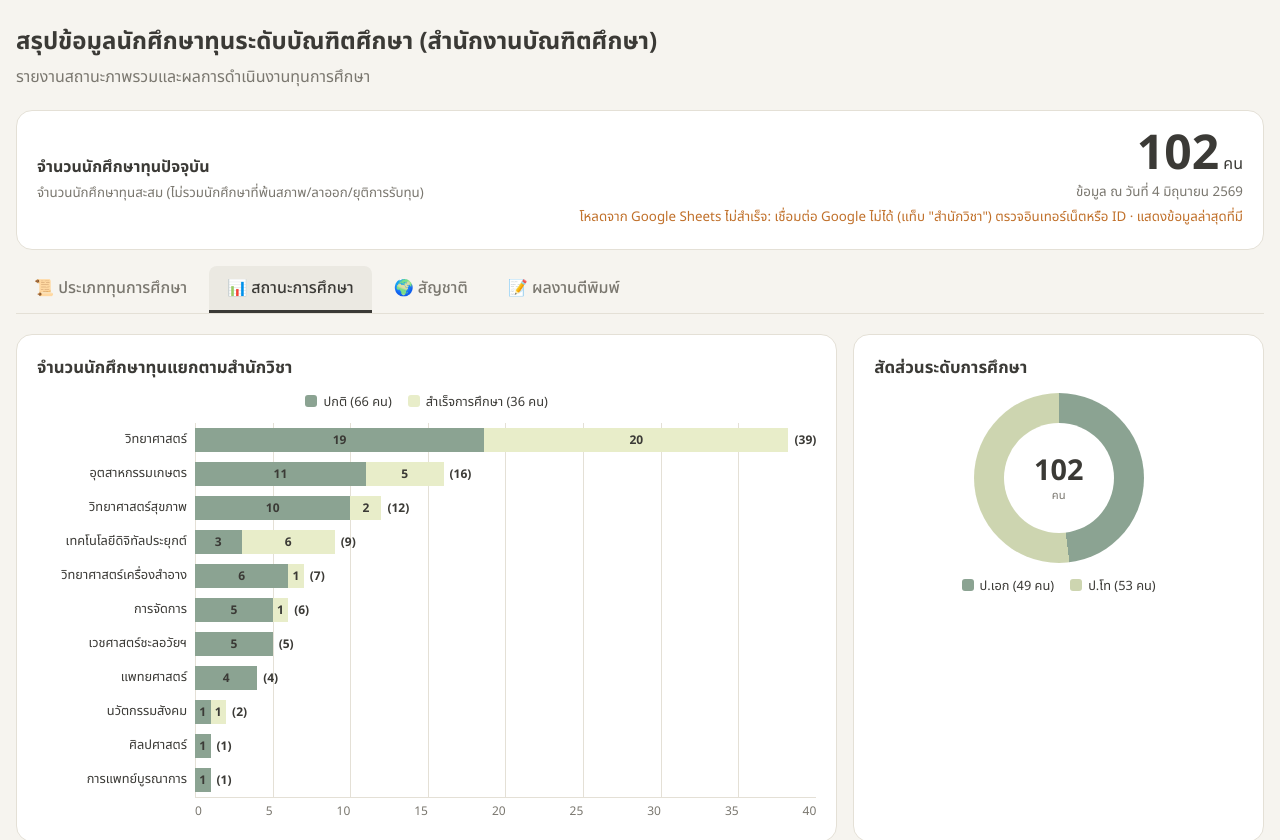
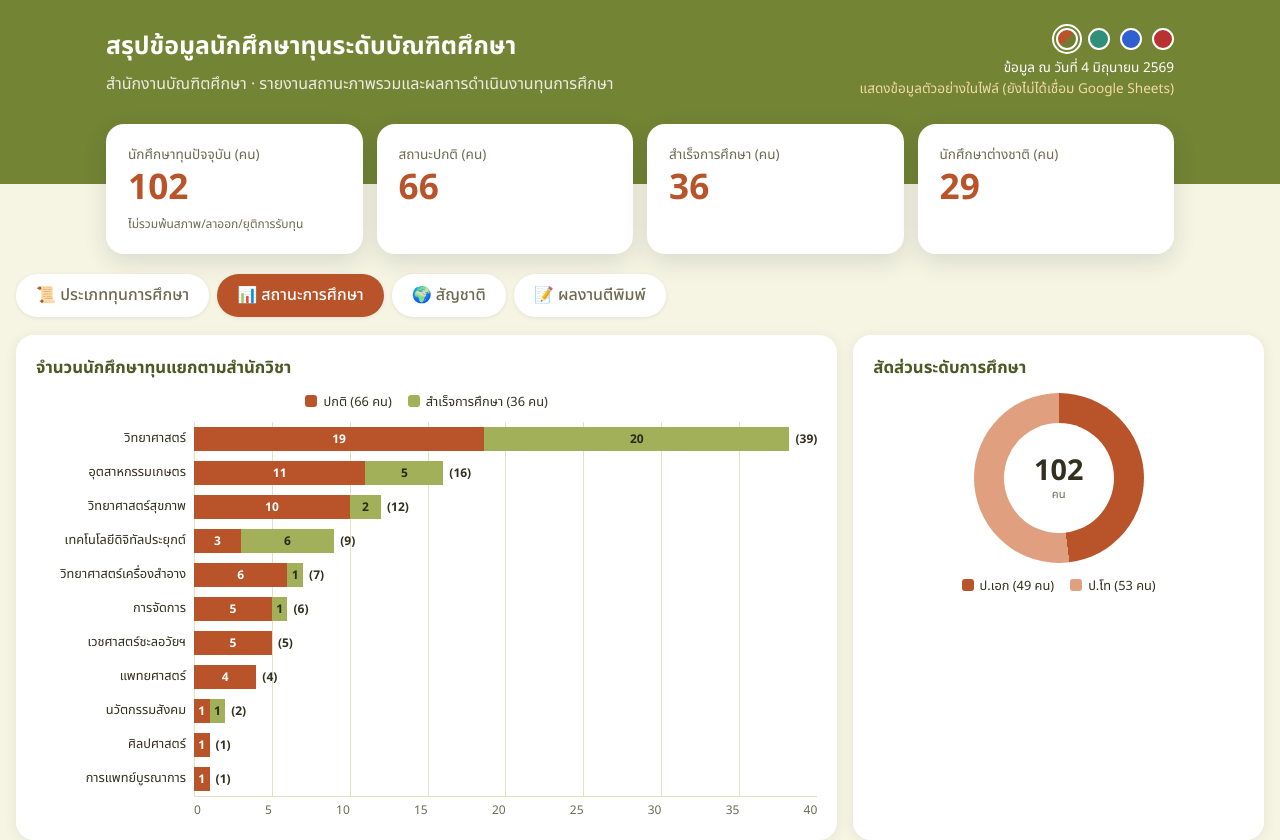
Before and after one commit to ratchaneewansuw-rgb/scholarship-dashboard, a plain HTML site: page index.html in a window 1280 px wide. Shown: the top 840 px of the page. Drawn offline with Linux system fonts and the light colour scheme; a web font is replaced by a local one.

Commit message:
Update index.html

```diff
--- a/index.html
+++ b/index.html
@@ -4,6 +4,7 @@
 <meta charset="UTF-8">
 <meta name="viewport" content="width=device-width, initial-scale=1.0">
 <title>สรุปข้อมูลนักศึกษาทุนระดับบัณฑิตศึกษา (สำนักงานบัณฑิตศึกษา)</title>
+<link href="https://fonts.googleapis.com/css2?family=IBM+Plex+Sans+Thai:wght@400;500;600;700&display=swap" rel="stylesheet">
 <link href="https://fonts.googleapis.com/css2?family=Noto+Sans+Thai:wght@400;500;700&display=swap" rel="stylesheet">
 <style>
 :root{--bg:#f6f4ef;--card:#fff;--ink:#3b3a36;--muted:#7a776f;--line:#e4e0d6;--sage:#8ba392;--sand:#d3a577;--pale:#e8edc9;--rust:#c0702a;--soft:#faf9f6}
@@ -58,18 +59,55 @@ tfoot td{font-weight:700;background:var(--soft)}
 .vb i{display:block;width:100%;border-radius:6px 6px 0 0;margin-top:4px}
 .vl{display:flex;gap:12px;margin:6px 0 0 32px;font-size:.75rem;color:var(--muted);text-align:center}
 .vl span{flex:1}
+
+/* ===== v2: ธีมสีและรูปแบบใหม่ ===== */
+:root,[data-theme=green]{--main:#0e5a4a;--c1:#2f8f78;--c2:#a8d5c4;--c3:#e0a84f;--c4:#4a86b8;--c5:#6bb7a0;--c6:#2b5d52;--bg:#eef3f1;--tint:#e3efea;--soft:#f6faf8}
+[data-theme=warm]{--main:#738435;--c1:#b8532a;--c2:#a2b05a;--c3:#a2b05a;--c4:#c3cc8f;--c5:#e0a07f;--c6:#7a3416;--bg:#f6f5e4;--tint:#e9eccb;--soft:#fafaf0;--line:#dfe2c4;--muted:#6d6a52;--ink:#33301f;--rust:#b8532a}
+[data-theme=warm] h2,[data-theme=warm] th{color:#4b5a24}
+[data-theme=warm] .kpi b{color:var(--c1)}
+[data-theme=warm] .tabs button[aria-selected=true]{background:var(--c1)}
+[data-theme=warm] .top #src{color:#f3d9a6!important}
+[data-theme=blue]{--main:#1b3a8c;--c1:#2f5fd0;--c2:#a9c0f2;--c3:#f2a33a;--c4:#16a0a8;--c5:#7f9fe6;--c6:#233f86;--bg:#eef2fa;--tint:#e1e8f8;--soft:#f6f8fd}
+[data-theme=red]{--main:#8f1d1d;--c1:#b83232;--c2:#f0b7ac;--c3:#d9a032;--c4:#7a5c2e;--c5:#e08a7a;--c6:#6e1a1a;--bg:#f8f1ee;--tint:#f5e3de;--soft:#fcf7f5}
+body{font-family:"IBM Plex Sans Thai","Noto Sans Thai",Tahoma,sans-serif;background:var(--bg)}
+.top{background:var(--main);color:#fff;padding:28px 0 84px}
+.top .in{max-width:1100px;margin:0 auto;padding:0 16px;display:flex;flex-wrap:wrap;gap:16px;justify-content:space-between;align-items:flex-start}
+.top h1{font-size:1.55rem;margin:0;color:#fff;font-weight:600}
+.top p{margin:6px 0 0;opacity:.85}
+.top .meta{text-align:right;font-size:.85rem}
+.top #src{color:#ffe08a!important}
+.sws{display:flex;gap:10px;justify-content:flex-end;margin-bottom:8px}
+.sw{width:22px;height:22px;border-radius:50%;border:2px solid #fff;cursor:pointer;padding:0}
+.sw[aria-pressed=true]{outline:2px solid #fff;outline-offset:2px}
+.kpis{max-width:1100px;margin:-60px auto 20px;padding:0 16px;display:grid;gap:14px;grid-template-columns:repeat(auto-fit,minmax(210px,1fr))}
+.kpi{background:var(--card);border-radius:18px;padding:18px 22px;box-shadow:0 8px 24px rgba(20,30,40,.12)}
+.kpi span{color:var(--muted);font-size:.85rem}
+.kpi b{display:block;font-size:2.2rem;line-height:1.25;color:var(--main);font-weight:600}
+.kpi small{color:var(--muted);font-size:.75rem}
+.wrap{padding-top:0}
+.card{border:0;border-radius:18px;box-shadow:0 2px 14px rgba(20,30,40,.07)}
+h2{font-weight:600;color:var(--main)}
+.tabs{border:0;gap:8px;margin:0 0 18px}
+.tabs button{border:0;border-radius:999px;padding:9px 20px;background:var(--card);color:var(--muted);box-shadow:0 1px 4px rgba(20,30,40,.08)}
+.tabs button[aria-selected=true]{background:var(--main);color:#fff;border-radius:999px}
+th{background:var(--tint);color:var(--main);font-weight:600}
+tfoot td{background:var(--tint)}
+.grid th,.grid td,th,td{border-left:0;border-right:0;border-top:0;border-bottom:1px solid var(--line)}
 </style>
 </head>
 <body>
+<div class="top"><div class="in">
+  <div><h1>สรุปข้อมูลนักศึกษาทุนระดับบัณฑิตศึกษา</h1><p>สำนักงานบัณฑิตศึกษา · รายงานสถานะภาพรวมและผลการดำเนินงานทุนการศึกษา</p></div>
+  <div class="meta"><div class="sws"><button class="sw" data-th="warm" style="background:linear-gradient(135deg,#b8532a 50%,#6f7d34 50%)" title="อบอุ่น" aria-label="ธีมอบอุ่น"></button><button class="sw" data-th="green" style="background:#2f8f78" title="เขียว" aria-label="ธีมเขียว"></button><button class="sw" data-th="blue" style="background:#2f5fd0" title="น้ำเงิน" aria-label="ธีมน้ำเงิน"></button><button class="sw" data-th="red" style="background:#b83232" title="แดง-ทอง" aria-label="ธีมแดง-ทอง"></button></div>
+  <div id="asof"></div><div id="src"></div></div>
+</div></div>
+<div class="kpis">
+  <div class="kpi"><span>นักศึกษาทุนปัจจุบัน (คน)</span><b id="total">102</b><small>ไม่รวมพ้นสภาพ/ลาออก/ยุติการรับทุน</small></div>
+  <div class="kpi"><span>สถานะปกติ (คน)</span><b id="kOk">-</b></div>
+  <div class="kpi"><span>สำเร็จการศึกษา (คน)</span><b id="kGrad">-</b></div>
+  <div class="kpi"><span>นักศึกษาต่างชาติ (คน)</span><b id="kFor">-</b></div>
+</div>
 <div class="wrap">
-  <h1>สรุปข้อมูลนักศึกษาทุนระดับบัณฑิตศึกษา (สำนักงานบัณฑิตศึกษา)</h1>
-  <p class="sub">รายงานสถานะภาพรวมและผลการดำเนินงานทุนการศึกษา</p>
-
-  <div class="card hero">
-    <div><strong>จำนวนนักศึกษาทุนปัจจุบัน</strong><br><small>จำนวนนักศึกษาทุนสะสม (ไม่รวมนักศึกษาที่พ้นสภาพ/ลาออก/ยุติการรับทุน)</small></div>
-    <div style="text-align:right"><span class="num" id="total">102</span> คน<br><small id="asof"></small><br><small id="src" style="color:var(--rust)"></small></div>
-  </div>
-
   <div class="tabs" role="tablist">
     <button role="tab" aria-selected="false" data-t="p0">📜 ประเภททุนการศึกษา</button>
     <button role="tab" aria-selected="true" data-t="p1">📊 สถานะการศึกษา</button>
@@ -146,14 +184,16 @@ tfoot td{font-weight:700;background:var(--soft)}
 <script>
 /* ===== ตั้งค่าการเชื่อม Google Sheets ===== */
 const CONFIG = {
-  SHEET_ID: "1xHVfFMGFoEybr3aeJgG2kf2PVgO4ejeJgzs7H78hGn8",   // วางลิงก์ของ Google Sheets ทั้งเส้น หรือเฉพาะ ID (ข้อความระหว่าง /d/ และ /edit) ก็ได้
+  SHEET_ID: "",   // วางลิงก์ของ Google Sheets ทั้งเส้น หรือเฉพาะ ID (ข้อความระหว่าง /d/ และ /edit) ก็ได้
   TABS: ["สำนักวิชา", "ประเทศ", "ระดับ", "โครงการทุน", "ตั้งค่า"],   // ต้องตรงกับชื่อแท็บใน Sheets
   REFRESH_SECONDS: 60
 };
 
 const $ = id => document.getElementById(id);
 const fmt = (n, d = 0) => n.toLocaleString("en-US", {minimumFractionDigits: d, maximumFractionDigits: d});
-const SAGE = "#8ba392", SAND = "#d3a577", PALE = "#e8edc9", BLUE = "#6f8fb5";
+let SAGE, PALE, SAND, BLUE, C5, C6;
+function readTheme() { const g = n => getComputedStyle(document.documentElement).getPropertyValue(n).trim(); SAGE = g("--c1"); PALE = g("--c2"); SAND = g("--c3"); BLUE = g("--c4"); C5 = g("--c5"); C6 = g("--c6"); }
+readTheme();
 const esc = s => String(s ?? "").replace(/[&<>"]/g, c => ({"&": "&amp;", "<": "&lt;", ">": "&gt;", '"': "&quot;"}[c]));
 const sum = (a, i) => a.reduce((s, r) => s + r[i], 0);
 
@@ -219,12 +259,13 @@ async function fetchAll() {
 }
 
 /* ===== ตัวช่วยวาดกราฟ ===== */
+const txt = c => { if (!/^#[0-9a-f]{6}$/i.test(c)) return "#33301f"; const n = parseInt(c.slice(1), 16); return (0.299 * (n >> 16) + 0.587 * ((n >> 8) & 255) + 0.114 * (n & 255)) > 150 ? "#2a2a1a" : "#fff"; };
 function hbar(id, rows, names, colors) {
   const m = Math.max(1, ...rows.map(r => r[1].reduce((a, b) => a + b, 0)));
   const step = m <= 40 ? 5 : m <= 80 ? 10 : 20, max = Math.ceil(m / step) * step, n = max / step;
   const col = i => rows.reduce((s, r) => s + r[1][i], 0);
   const legend = names.map((t, i) => `<span><i class="dot" style="background:${colors[i]}"></i>${t} (${col(i)} คน)</span>`).join("");
-  const body = rows.map(([l, v]) => `<div class="hrow"><div class="hl">${l}</div><div class="ht" style="--w:${100 / n}%">${v.map((x, i) => x ? `<div style="width:${x / max * 100}%;background:${colors[i]}">${x}</div>` : "").join("")}<b>(${v.reduce((a, b) => a + b, 0)})</b></div></div>`).join("");
+  const body = rows.map(([l, v]) => `<div class="hrow"><div class="hl">${l}</div><div class="ht" style="--w:${100 / n}%">${v.map((x, i) => x ? `<div style="width:${x / max * 100}%;background:${colors[i]};color:${txt(colors[i])}">${x}</div>` : "").join("")}<b>(${v.reduce((a, b) => a + b, 0)})</b></div></div>`).join("");
   let ticks = ""; for (let t = 0; t <= max; t += step) ticks += `<span>${t}</span>`;
   $(id).innerHTML = `<div class="legend">${legend}</div>${body}<div class="axis"><span></span><div>${ticks}</div></div>`;
 }
@@ -240,11 +281,11 @@ function donut(dId, items, total, tId) {
 /* ===== แสดงผลทั้งหน้า ===== */
 function render(D) {
   const sc = D.schools, ok = sum(sc, 1), grad = sum(sc, 2), drop = sum(sc, 3), total = ok + grad;
-  $("total").textContent = fmt(total); $("asof").textContent = "ข้อมูล ณ วันที่ " + D.asOf;
+  $("total").textContent = fmt(total); $("asof").textContent = "ข้อมูล ณ วันที่ " + D.asOf; $("kOk").textContent = ok; $("kGrad").textContent = grad; $("kFor").textContent = sum(sc, 5);
 
   // แท็บสถานะการศึกษา
   hbar("stBar", sc.map(r => [r[0], [r[1], r[2]]]), ["ปกติ", "สำเร็จการศึกษา"], [SAGE, PALE]);
-  const lvCol = [SAGE, "#cdd5b0", SAND, PALE], lv = D.levels.map((r, i) => [r[0], r[1] + r[2], lvCol[i % 4]]);
+  const lvCol = [SAGE, C5, SAND, PALE], lv = D.levels.map((r, i) => [r[0], r[1] + r[2], lvCol[i % 4]]);
   donut("lvD", lv, sum(lv.map(x => [0, x[1]]), 1));
   $("lvL").innerHTML = lv.map(([n, v, c]) => `<span><i class="dot" style="background:${c}"></i>${n} (${v} คน)</span>`).join("");
   $("stTb").innerHTML = sc.map(r => `<tr><td>${r[0]}</td><td>${r[1]}</td><td>${r[2]}</td><td class="warn">${r[3]}</td><td><b>${r[1] + r[2] + r[3]}</b></td></tr>`).join("");
@@ -257,7 +298,7 @@ function render(D) {
   hbar("natBar", sc.filter(r => r[4] + r[5] > 0).map(r => [r[0], [r[4], r[5]]]), ["ไทย", "ต่างชาติ"], [SAGE, SAND]);
   hbar("lvNat", D.levels.map(r => [`${r[0]} (${r[1] + r[2]} คน)`, [r[1], r[2]]]), ["ไทย", "ต่างชาติ"], [SAGE, SAND]);
   donut("natD", [["ไทย", thai, SAGE], ["ต่างชาติ", foreign, SAND]], thai + foreign, "natT");
-  const cc = ["#8ba392", "#d3a577", "#e8edc9", "#a6b5a8", "#c0702a", "#e8edc9", "#dc9a55", "#6b6f3a", "#2a3820"];
+  const cc = [SAGE, SAND, BLUE, C5, C6, SAGE, SAND, BLUE, C5];
   const cmax = Math.max(10, Math.ceil(Math.max(...D.countries.map(c => c[1])) / 10) * 10);
   $("ctry").innerHTML = `<div class="vbars">${D.countries.map(([, v], i) => `<div class="vb">${v}<i style="height:${v / cmax * 100}%;background:${cc[i % cc.length]}"></i></div>`).join("")}</div><div class="vl">${D.countries.map(([n]) => `<span>${n}</span>`).join("")}</div><p class="note">แกนตั้ง: 0–${cmax} คน</p>`;
 
@@ -291,6 +332,15 @@ async function update() {
     console.error(e); setSrc("โหลดจาก Google Sheets ไม่สำเร็จ: " + e.message + " · แสดงข้อมูลล่าสุดที่มี");
   }
 }
+function setTheme(t) {
+  document.documentElement.dataset.theme = t;
+  try { localStorage.setItem("theme2", t); } catch (e) {}
+  readTheme(); if (loaded) render(D);
+  document.querySelectorAll(".sw").forEach(b => b.setAttribute("aria-pressed", b.dataset.th === t));
+}
+document.querySelectorAll(".sw").forEach(b => b.onclick = () => setTheme(b.dataset.th));
+let t0 = "warm"; try { t0 = localStorage.getItem("theme2") || t0; } catch (e) {}
+setTheme(t0);
 update(); setInterval(update, CONFIG.REFRESH_SECONDS * 1000);
 
 /* ===== แท็บ ===== */
```
